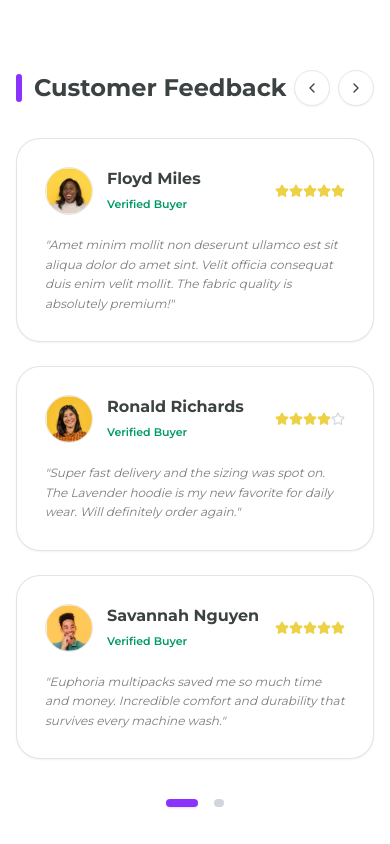
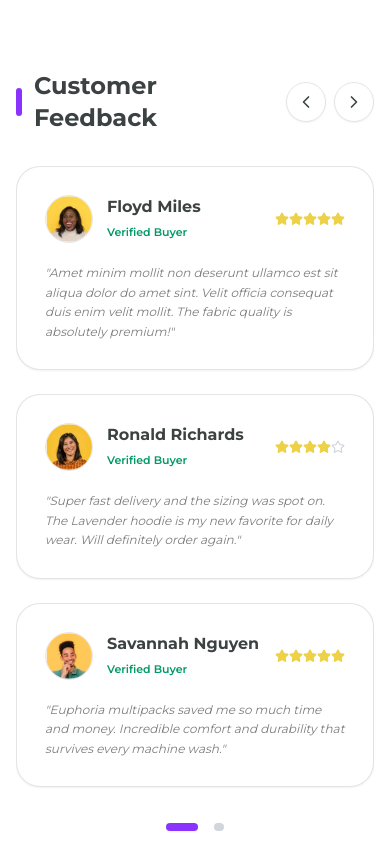
Before and after one commit to cozy-bit/euphoria-fashion, a React (Vite) app: page / in a window 390 px wide. Shown: the part 7840-8684 px from the top of the page. Built offline with nearby package versions, Linux system fonts and the light colour scheme; a web font is replaced by a local one.

Commit message:
fix(home): make feedback testimonials slide horizontally instead of fading out

```diff
--- a/src/pages/home/HomePage.jsx
+++ b/src/pages/home/HomePage.jsx
@@ -953,37 +953,40 @@ export default function HomePage() {
           {/* Testimonial Prev/Next Buttons */}
           <div className="flex items-center gap-2">
             <button
+              type="button"
               onClick={() => setFeedbackPage((prev) => (prev > 0 ? prev - 1 : feedbackPagesCount - 1))}
               aria-label="Previous Testimonials"
-              className="w-9 h-9 rounded-full bg-white border border-[#E6E6E6] shadow-xs flex items-center justify-center text-[#3C4242] hover:bg-[#8A33FD] hover:text-white transition-all cursor-pointer active:scale-95"
+              className="w-10 h-10 rounded-full bg-white border border-[#E6E6E6] shadow-xs flex items-center justify-center text-[#3C4242] hover:bg-[#8A33FD] hover:text-white hover:border-[#8A33FD] transition-all cursor-pointer active:scale-95"
             >
-              <ChevronLeft className="w-4 h-4" />
+              <ChevronLeft className="w-5 h-5" />
             </button>
             <button
+              type="button"
               onClick={() => setFeedbackPage((prev) => (prev < feedbackPagesCount - 1 ? prev + 1 : 0))}
               aria-label="Next Testimonials"
-              className="w-9 h-9 rounded-full bg-white border border-[#E6E6E6] shadow-xs flex items-center justify-center text-[#3C4242] hover:bg-[#8A33FD] hover:text-white transition-all cursor-pointer active:scale-95"
+              className="w-10 h-10 rounded-full bg-white border border-[#E6E6E6] shadow-xs flex items-center justify-center text-[#3C4242] hover:bg-[#8A33FD] hover:text-white hover:border-[#8A33FD] transition-all cursor-pointer active:scale-95"
             >
-              <ChevronRight className="w-4 h-4" />
+              <ChevronRight className="w-5 h-5" />
             </button>
           </div>
         </div>
 
-        {/* Testimonials Grid with Page Slide */}
-        <AnimatePresence mode="wait">
+        {/* Testimonials Horizontal Sliding Track */}
+        <div className="overflow-hidden py-3 -my-3">
           <motion.div
-            key={feedbackPage}
-            initial={{ opacity: 0, y: 20 }}
-            animate={{ opacity: 1, y: 0 }}
-            exit={{ opacity: 0, y: -20 }}
-            transition={{ type: 'spring', stiffness: 350, damping: 30 }}
-            className="grid grid-cols-1 md:grid-cols-3 gap-6"
+            animate={{ x: `-${feedbackPage * 100}%` }}
+            transition={{ type: 'spring', stiffness: 300, damping: 32 }}
+            className="flex w-full"
           >
-            {TESTIMONIALS.slice(feedbackPage * 3, feedbackPage * 3 + 3).map((item) => (
-              <motion.div
+            {Array.from({ length: feedbackPagesCount }).map((_, pageIdx) => (
+              <div
+                key={pageIdx}
+                className="w-full shrink-0 grid grid-cols-1 md:grid-cols-3 gap-6"
+              >
+                {TESTIMONIALS.slice(pageIdx * 3, pageIdx * 3 + 3).map((item) => (
+                  <div
                     key={item.id}
-                whileHover={{ y: -6, transition: { type: 'spring', stiffness: 400, damping: 20 } }}
-                className="rounded-3xl border border-[#BEBCBD]/40 p-7 flex flex-col justify-between gap-5 bg-white shadow-xs hover:shadow-xl transition-all"
+                    className="rounded-3xl border border-[#BEBCBD]/40 p-7 flex flex-col justify-between gap-5 bg-white shadow-xs hover:shadow-xl hover:-translate-y-1 transition-all duration-300"
                   >
                     <div className="flex items-center justify-between">
                       <div className="flex items-center gap-3.5">
@@ -1012,10 +1015,12 @@ export default function HomePage() {
                     <p className="text-xs sm:text-sm text-[#807D7E] leading-relaxed italic">
                       "{item.comment}"
                     </p>
-              </motion.div>
+                  </div>
+                ))}
+              </div>
             ))}
           </motion.div>
-        </AnimatePresence>
+        </div>
 
         {/* Feedback Interactive Pagination Dots */}
         <div className="flex items-center justify-center gap-2 pt-8">
@@ -1024,19 +1029,18 @@ export default function HomePage() {
             return (
               <button
                 key={idx}
+                type="button"
                 onClick={() => setFeedbackPage(idx)}
                 aria-label={`Feedback page ${idx + 1}`}
-                className="relative py-2 px-1 cursor-pointer"
+                className="p-1 cursor-pointer flex items-center justify-center"
               >
-                {isActive ? (
-                  <motion.div
-                    layoutId="feedbackIndicator"
-                    className="w-8 h-2 bg-[#8A33FD] rounded-full shadow-sm"
-                    transition={{ type: 'spring', stiffness: 500, damping: 30 }}
+                <span
+                  className={`block h-2 rounded-full transition-all duration-300 ${
+                    isActive
+                      ? 'w-8 bg-[#8A33FD] shadow-xs'
+                      : 'w-2.5 bg-gray-300 hover:bg-gray-400'
+                  }`}
                 />
-                ) : (
-                  <div className="w-2.5 h-2 bg-gray-300 hover:bg-gray-400 rounded-full transition-colors" />
-                )}
               </button>
             );
           })}
```
Lines whose indentation alone changed are shown as unchanged.
